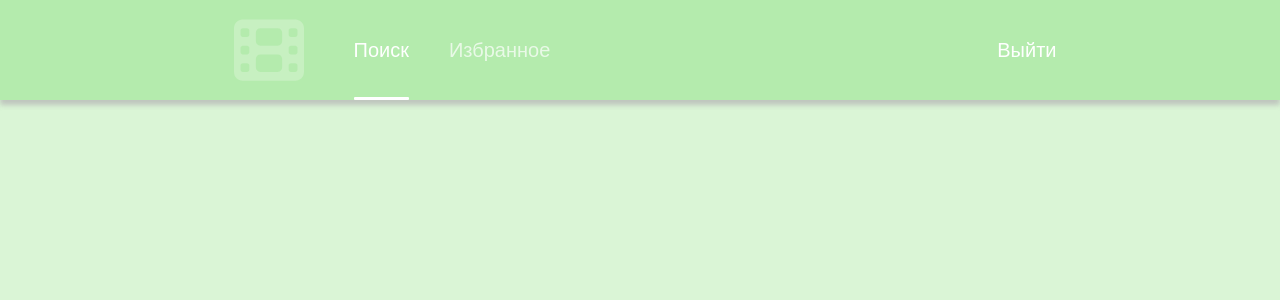
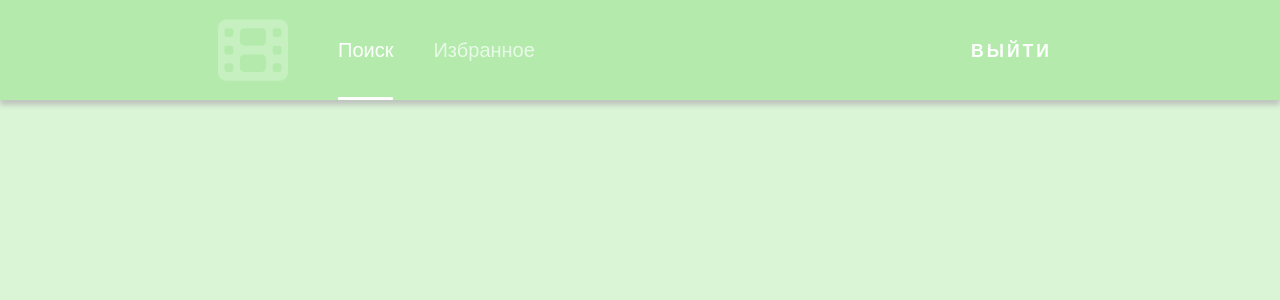
Before and after one commit to posternaka/video-hosting, a React (Create React App) app: page /search in a window 1280 px wide. Shown: the top 300 px of the page. Built offline with nearby package versions, Linux system fonts and the light colour scheme; sample sign-in values are in the browser's storage.

Commit message:
solving problems with routes

```diff
--- a/src/components/App.jsx
+++ b/src/components/App.jsx
@@ -1,38 +1,40 @@
 import './App.css';
-import { BrowserRouter, Routes, Route } from "react-router-dom";
+import { Routes, Route } from "react-router-dom";
 
 //import route
 import Authorization from './Authorization/Authorization';
-import Content from './Content/Content';
-import Favorites from './Content/Main/Favorites/Favorites';
+import Favorites from './Favorites/Favorites';
+import Search from './Search/Search';
+import Header from './Header/Header';
 import Auth from './hoc/Auth';
 
 function App() {
+
   return (
-    <div className="App">
-      <BrowserRouter>
     <Routes>
       <Route path="/" element={<Authorization />} />
+
       <Route
         path="/search"
         element={
           <Auth>
-                <Content />
+            <Header />
+            <Search />
           </Auth>
         }
       />
+
       <Route
         path="/favorites"
         element={
           <Auth>
+            <Header />
             <Favorites />
           </Auth>
         }
       />
     </Routes>
-      </BrowserRouter>
-    </div>
-  );
+  )
 }
 
 export default App;
--- a/src/components/Content/Content.jsx
+++ /dev/null
@@ -1,15 +0,0 @@
-// import components
-import Header from './Header/Header';
-import Main from './Main/Main';
-
-function Content() {
-
-  return (
-    <div className="content">
-      <Header />
-      <Main />
-    </div>
-  )
-}
-
-export default Content;
--- a/src/components/Content/Main/Main.jsx
+++ /dev/null
@@ -1,9 +0,0 @@
-import './Main.css';
-
-function Main() {
-  return (
-    <div>Main</div>
-  )
-}
-
-export default Main
--- a/src/components/Content/Header/Header.css
+++ b/src/components/Header/Header.css
@@ -72,3 +72,20 @@ ul a {
     top: 62px;
     border-radius: 1px;
 }
+
+.header_logOut a {
+    border-radius: 10px;
+    padding: 20px;
+    text-decoration: none;
+    text-transform: uppercase;
+    font-size: 1.1rem;
+    font-weight: bold;
+    letter-spacing: 3px;
+    color: inherit;
+    cursor: pointer;
+    transition: .3s;
+}
+
+.header_logOut a:hover {
+    box-shadow: inset -10px -10px 15px rgba(255, 255, 255, 0.2);
+}
--- a/src/components/Content/Header/Header.jsx
+++ b/src/components/Header/Header.jsx
@@ -25,7 +25,7 @@ function Header() {
             </div>
 
             <div className="header_logOut">
-              <span>Выйти</span>
+              <Link to="/">Выйти</Link>
             </div>
 
           </div>
--- /dev/null
+++ b/src/components/Search/Search.jsx
@@ -0,0 +1,9 @@
+import './Search.css';
+
+function Search() {
+  return (
+    <div>Search</div>
+  )
+}
+
+export default Search
--- a/src/index.js
+++ b/src/index.js
@@ -1,5 +1,6 @@
 import React from 'react';
 import ReactDOM from 'react-dom/client';
+import { BrowserRouter} from "react-router-dom";
 import './index.css';
 import App from './components/App';
 import store from './redux/store';
@@ -8,8 +9,10 @@ import { Provider } from 'react-redux';
 const root = ReactDOM.createRoot(document.getElementById('root'));
 root.render(
   // <React.StrictMode>
+    <BrowserRouter>
       <Provider store={store}>
         <App />
       </Provider>
+    </BrowserRouter>
   // </React.StrictMode>
 );
```
Also changed, not shown: src/components/Content/Main/Favorites/Favorites.css (deleted), src/components/Favorites/Favorites.css (added), src/components/Favorites/Favorites.jsx (renamed from src/components/Content/Main/Favorites/Favorites.jsx), src/components/Search/Search.css (added). Lines whose indentation alone changed are shown as unchanged.
